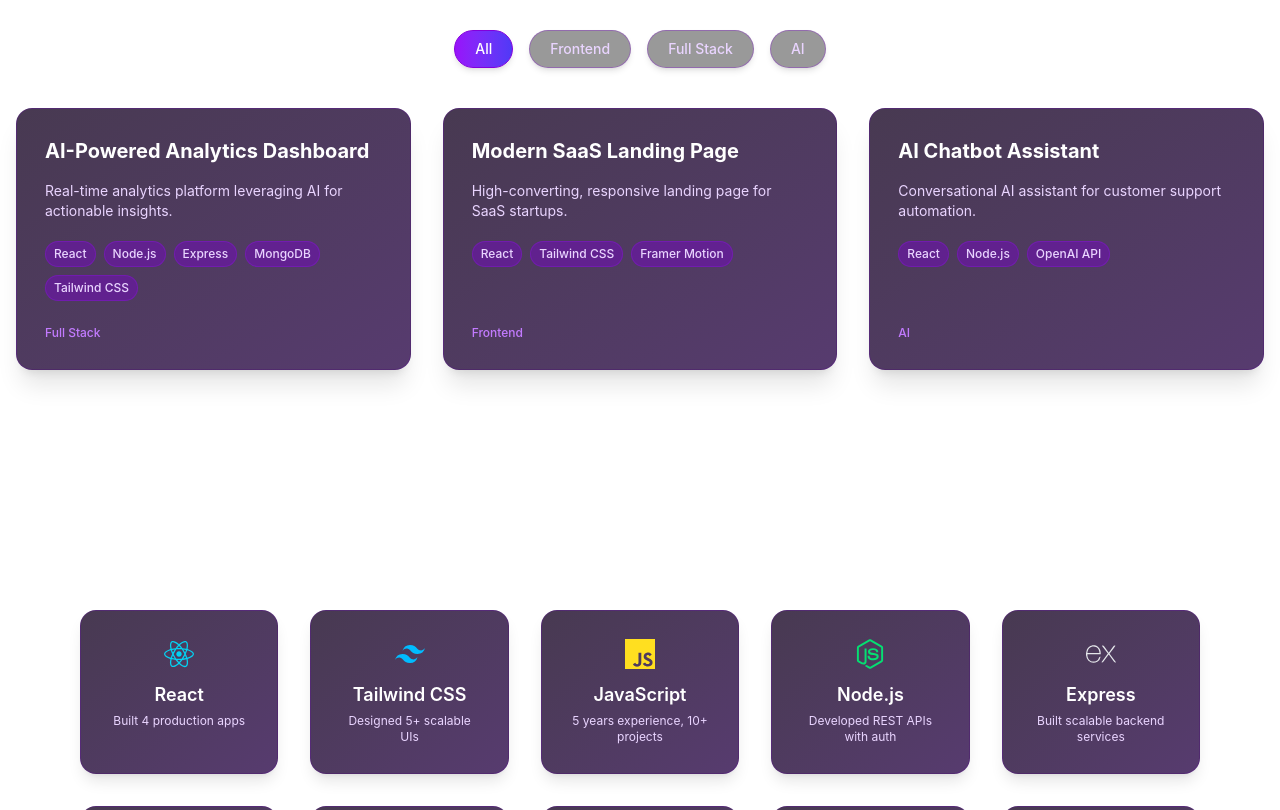
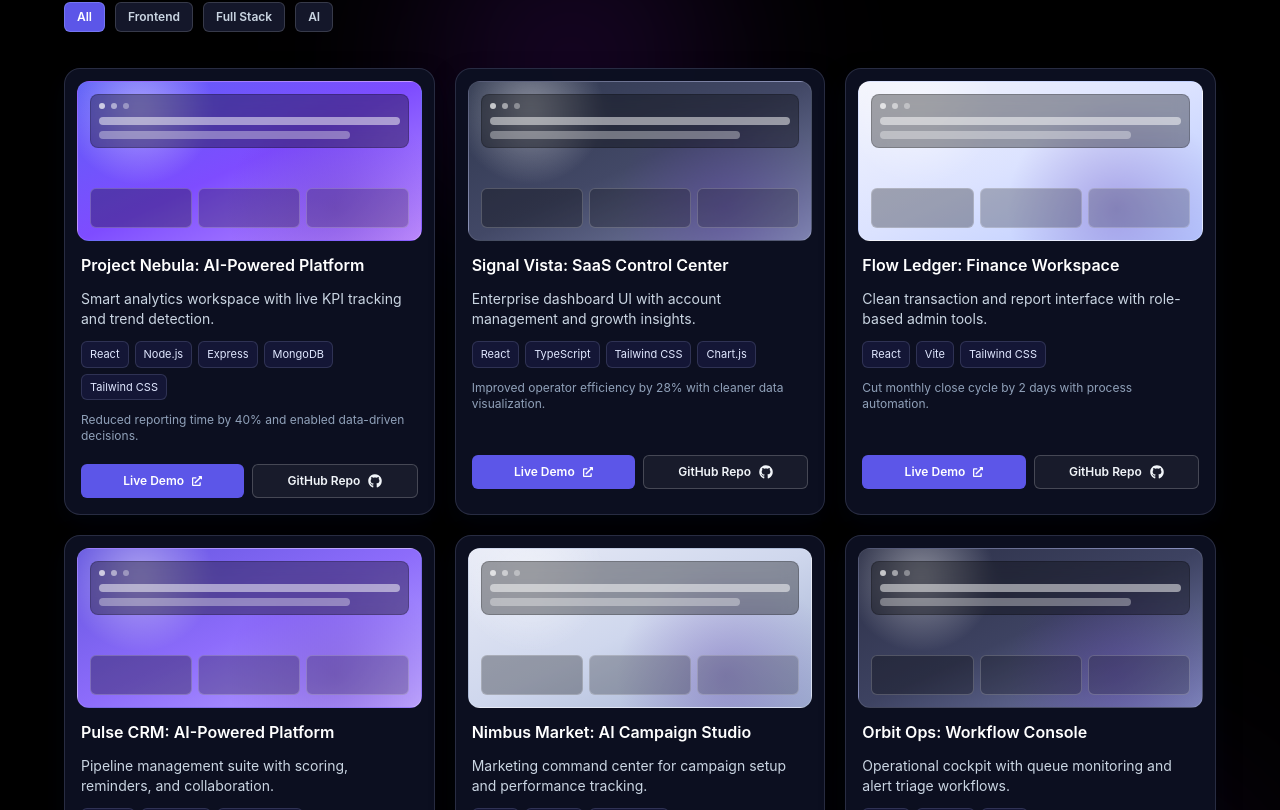
Before and after one commit to Winney360/Winfred-Nkatha-Portfolio, a React (Vite) app in the folder client/: page / in a window 1280 px wide. Shown: the part 1810-2620 px from the top of the page. Built offline with nearby package versions, Linux system fonts and the light colour scheme.

Commit message:
refactor(Projects): update project titles and descriptions for clarity and impact

```diff
--- a/client/src/sections/Projects.jsx
+++ b/client/src/sections/Projects.jsx
@@ -4,33 +4,65 @@ import { FaExternalLinkAlt, FaGithub } from "react-icons/fa";
 
 const projectsData = [
   {
-    title: "AI-Powered Analytics Dashboard",
-    description: "Real-time analytics platform leveraging AI for actionable insights.",
+    title: "Project Nebula: AI-Powered Platform",
+    description: "Smart analytics workspace with live KPI tracking and trend detection.",
     tech: ["React", "Node.js", "Express", "MongoDB", "Tailwind CSS"],
     impact: "Reduced reporting time by 40% and enabled data-driven decisions.",
     live: "#",
     github: "#",
     category: "Full Stack",
+    accent: "from-[#5b5ef7] via-[#7e4cff] to-[#c08dff]",
   },
   {
-    title: "Modern SaaS Landing Page",
-    description: "High-converting, responsive landing page for SaaS startups.",
-    tech: ["React", "Tailwind CSS", "Framer Motion"],
-    impact: "Increased signups by 25% through optimized UX.",
+    title: "Signal Vista: SaaS Control Center",
+    description: "Enterprise dashboard UI with account management and growth insights.",
+    tech: ["React", "TypeScript", "Tailwind CSS", "Chart.js"],
+    impact: "Improved operator efficiency by 28% with cleaner data visualization.",
+    live: "#",
+    github: "#",
+    category: "Full Stack",
+    accent: "from-[#30384f] via-[#424866] to-[#8188b1]",
+  },
+  {
+    title: "Flow Ledger: Finance Workspace",
+    description: "Clean transaction and report interface with role-based admin tools.",
+    tech: ["React", "Vite", "Tailwind CSS"],
+    impact: "Cut monthly close cycle by 2 days with process automation.",
     live: "#",
     github: "#",
     category: "Frontend",
+    accent: "from-[#f4f5fc] via-[#dbe2ff] to-[#b7c8ff]",
   },
   {
-    title: "AI Chatbot Assistant",
-    description: "Conversational AI assistant for customer support automation.",
-    tech: ["React", "Node.js", "OpenAI API"],
-    impact: "Automated 60% of support queries, saving 100+ hours/month.",
+    title: "Pulse CRM: AI-Powered Platform",
+    description: "Pipeline management suite with scoring, reminders, and collaboration.",
+    tech: ["Next.js", "Supabase", "Tailwind CSS"],
+    impact: "Raised lead conversion by 19% through predictive recommendations.",
+    live: "#",
+    github: "#",
+    category: "Frontend",
+    accent: "from-[#6456df] via-[#8d6cfb] to-[#c0a7ff]",
+  },
+  {
+    title: "Nimbus Market: AI Campaign Studio",
+    description: "Marketing command center for campaign setup and performance tracking.",
+    tech: ["React", "Node.js", "PostgreSQL"],
+    impact: "Reduced campaign setup time by 35% for growth teams.",
     live: "#",
     github: "#",
     category: "AI",
+    accent: "from-[#e8ebf6] via-[#cfd7ed] to-[#9faecf]",
   },
-  // Add more projects as needed
+  {
+    title: "Orbit Ops: Workflow Console",
+    description: "Operational cockpit with queue monitoring and alert triage workflows.",
+    tech: ["React", "Express", "Redis"],
+    impact: "Dropped critical incident response times by 42%.",
+    live: "#",
+    github: "#",
+    category: "AI",
+    accent: "from-[#2d3148] via-[#3d4261] to-[#7e86ba]",
+  },
 ];
 
 const categories = ["All", "Frontend", "Full Stack", "AI"];
@@ -43,26 +75,35 @@ const Projects = () => {
       : projectsData.filter((p) => p.category === selected);
 
   return (
-    <section id="projects" className="max-w-7xl mx-auto px-4 py-20">
+    <section
+      id="projects"
+      className="relative overflow-hidden bg-black px-4 py-18 md:px-8"
+    >
+      <div className="pointer-events-none absolute inset-0">
+        <div className="absolute left-1/3 top-12 h-72 w-72 rounded-full bg-[#7e22ce]/20 blur-[90px]" />
+        <div className="absolute -bottom-20 right-8 h-80 w-80 rounded-full bg-[#9333ea]/15 blur-[110px]" />
+      </div>
+
+      <div className="relative z-10 mx-auto w-full max-w-6xl">
       <motion.h2
         initial={{ opacity: 0, y: 30 }}
         whileInView={{ opacity: 1, y: 0 }}
         viewport={{ once: true, amount: 0.7 }}
         transition={{ duration: 0.7, ease: "easeOut" }}
-        className="text-3xl md:text-4xl font-bold text-white mb-10 text-center"
+        className="mb-5 text-3xl font-bold tracking-tight text-white md:text-4xl"
       >
         Projects
       </motion.h2>
       {/* Filter Buttons */}
-      <div className="flex justify-center gap-4 mb-10 flex-wrap">
+      <div className="mb-9 flex flex-wrap gap-2.5">
         {categories.map((cat) => (
           <button
             key={cat}
             onClick={() => setSelected(cat)}
-            className={`px-5 py-2 rounded-full font-medium border transition-colors text-sm shadow-md backdrop-blur-md
+            className={`rounded-md border px-3 py-1.5 text-xs font-semibold transition-colors
               ${selected === cat
-                ? "bg-linear-to-r from-purple-600 to-indigo-600 text-white border-purple-700"
-                : "bg-black/40 text-purple-200 border-purple-700/30 hover:bg-purple-900/30 hover:text-white"}
+                ? "border-indigo-300/35 bg-[#5c56e8] text-white"
+                : "border-white/15 bg-[#171a2f]/90 text-slate-300 hover:bg-[#232744] hover:text-white"}
             `}
           >
             {cat}
@@ -70,7 +111,7 @@ const Projects = () => {
         ))}
       </div>
       {/* Projects Grid */}
-      <div className="grid grid-cols-1 sm:grid-cols-2 lg:grid-cols-3 gap-8">
+      <div className="grid grid-cols-1 gap-5 sm:grid-cols-2 lg:grid-cols-3">
         {filtered.map((project, idx) => (
           <motion.div
             key={project.title}
@@ -78,35 +119,71 @@ const Projects = () => {
             whileInView={{ opacity: 1, y: 0 }}
             viewport={{ once: true, amount: 0.5 }}
             transition={{ delay: idx * 0.1, duration: 0.7, ease: "easeOut" }}
-            className="relative group bg-linear-to-br from-[#1a0826]/80 to-[#2d0a4b]/80 rounded-2xl border border-purple-900/40 shadow-xl overflow-hidden hover:shadow-purple-700/30 transition-shadow"
+            className="group overflow-hidden rounded-2xl border border-indigo-200/15 bg-[#0d1022]/95 shadow-[0_10px_25px_rgba(3,8,25,0.45)] transition-transform duration-300 hover:-translate-y-1"
           >
-            {/* Overlay on hover */}
-            <div className="absolute inset-0 bg-black/70 opacity-0 group-hover:opacity-100 transition-opacity flex flex-col justify-center items-center z-10">
-              <div className="flex gap-3 mb-3">
-                <a href={project.live} target="_blank" rel="noopener noreferrer" className="px-4 py-2 rounded-lg bg-linear-to-r from-purple-600 to-indigo-600 text-white font-semibold flex items-center gap-2 hover:scale-105 transition-transform">
-                  Live Demo <FaExternalLinkAlt className="text-sm" />
-                </a>
-                <a href={project.github} target="_blank" rel="noopener noreferrer" className="px-4 py-2 rounded-lg border border-purple-500 text-purple-200 font-semibold bg-black/40 flex items-center gap-2 hover:bg-purple-900/30 hover:text-white transition-colors">
-                  GitHub <FaGithub className="text-lg" />
-                </a>
+            {/* Card preview */}
+            <div className="relative p-3 pb-0">
+              <div className={`relative h-40 overflow-hidden rounded-xl border border-white/10 bg-gradient-to-br ${project.accent}`}>
+                <div className="absolute inset-0 bg-[radial-gradient(circle_at_18%_18%,rgba(255,255,255,0.42),transparent_24%),radial-gradient(circle_at_75%_80%,rgba(80,35,170,0.28),transparent_38%)]" />
+                <div className="absolute left-3 right-3 top-3 rounded-lg border border-black/20 bg-black/35 p-2 backdrop-blur-sm">
+                  <div className="mb-2 flex items-center gap-1.5">
+                    <span className="h-1.5 w-1.5 rounded-full bg-white/70" />
+                    <span className="h-1.5 w-1.5 rounded-full bg-white/50" />
+                    <span className="h-1.5 w-1.5 rounded-full bg-white/35" />
+                  </div>
+                  <div className="space-y-1.5">
+                    <div className="h-2 rounded bg-white/50" />
+                    <div className="h-2 w-10/12 rounded bg-white/35" />
+                  </div>
+                </div>
+                <div className="absolute bottom-3 left-3 right-3 grid grid-cols-3 gap-1.5">
+                  <div className="h-10 rounded-md border border-white/20 bg-black/30" />
+                  <div className="h-10 rounded-md border border-white/20 bg-black/25" />
+                  <div className="h-10 rounded-md border border-white/20 bg-black/20" />
+                </div>
               </div>
-              <div className="text-purple-200 text-xs text-center px-4">{project.impact}</div>
             </div>
+
             {/* Card Content */}
-            <div className="p-7 flex flex-col gap-3 min-h-65">
-              <h3 className="text-xl font-bold text-white mb-1">{project.title}</h3>
-              <p className="text-purple-200 text-sm mb-2">{project.description}</p>
-              <div className="flex flex-wrap gap-2 mb-2">
+            <div className="flex min-h-[16.5rem] flex-col gap-3 p-4 pt-3">
+              <h3 className="line-clamp-2 text-base font-semibold text-white">{project.title}</h3>
+              <p className="line-clamp-2 text-sm text-slate-300">{project.description}</p>
+
+              <div className="flex flex-wrap gap-1.5">
                 {project.tech.map((tech) => (
-                  <span key={tech} className="px-2 py-1 rounded-full bg-purple-800/60 text-purple-200 text-xs font-medium border border-purple-600/30">
+                  <span
+                    key={tech}
+                    className="rounded-md border border-indigo-200/15 bg-indigo-500/10 px-2 py-1 text-[11px] text-indigo-100"
+                  >
                     {tech}
                   </span>
                 ))}
               </div>
-              <div className="text-purple-400 text-xs font-medium mt-auto">{project.category}</div>
+
+              <p className="line-clamp-2 text-xs text-slate-400">{project.impact}</p>
+
+              <div className="mt-auto flex gap-2 pt-2">
+                <a
+                  href={project.live}
+                  target="_blank"
+                  rel="noopener noreferrer"
+                  className="inline-flex flex-1 items-center justify-center gap-2 rounded-md bg-[#5c56e8] px-3 py-2 text-xs font-semibold text-white transition-colors hover:bg-[#6b66ee]"
+                >
+                  Live Demo <FaExternalLinkAlt className="text-[10px]" />
+                </a>
+                <a
+                  href={project.github}
+                  target="_blank"
+                  rel="noopener noreferrer"
+                  className="inline-flex flex-1 items-center justify-center gap-2 rounded-md border border-white/20 bg-white/5 px-3 py-2 text-xs font-semibold text-slate-100 transition-colors hover:bg-white/10"
+                >
+                  GitHub Repo <FaGithub className="text-sm" />
+                </a>
+              </div>
             </div>
           </motion.div>
         ))}
+      </div>
       </div>
     </section>
   );
```
